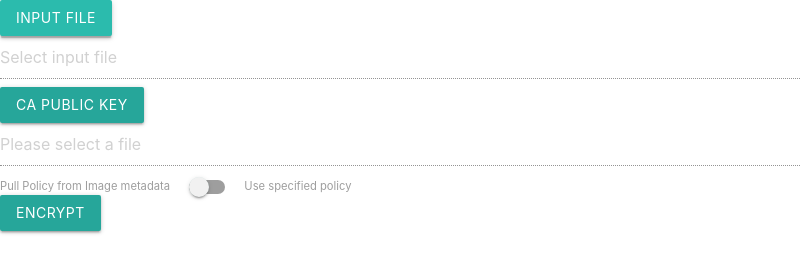
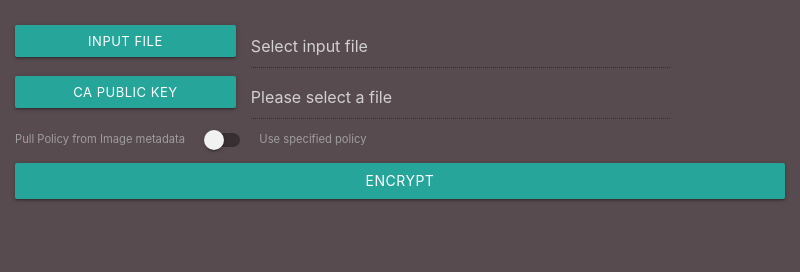
Before and after one commit to sameer-b/ElectronEncryptor, an Electron app: page index.html in a window 800 px wide. Drawn offline with nearby package versions, Linux system fonts and the light colour scheme.

Commit message:
Added styles

```diff
--- a/index.html
+++ b/index.html
@@ -2,18 +2,20 @@
 <html>
     <head>
         <meta charset="UTF-8">
-        <title>PCD Encryptor</title
+        <title>PCD Encryptor</title>
+        <link rel="stylesheet" href="https://cdnjs.cloudflare.com/ajax/libs/materialize/0.97.7/css/materialize.min.css" />
+        <link rel="stylesheet" href="styles/style.css" />
     </head>
     <body>
-        <div class="">
-            <button class="btn" type="button" id="select-input-file">Input File</button>
-            <input type="text" placeholder="Select input file" id="input-file" disabled="disabled"/>
+        <div class="container">
+            <button class="btn btn-small" type="button" id="select-input-file">Input File</button>
+            <input type="text" placeholder="Select input file" id="input-file" disabled="disabled" class="ip"/>
         </div>
-        <div class="">
-            <button class="btn" type="button" id="ca-pub">CA Public Key</button>
-            <input type="text" placeholder="Please select a file" id="ca-pub-file" disabled="disabled"/>
+        <div class="container">
+            <button class="btn btn-small" type="button" id="ca-pub">CA Public Key</button>
+            <input type="text" placeholder="Please select a file" id="ca-pub-file" disabled="disabled" class="ip"/>
         </div>
-        <div class="">
+        <div class="container">
             <div class="switch">
                 <label>
                     Pull Policy from Image metadata
@@ -24,12 +26,10 @@
             </div>
             <textarea placeholder="Specify Policy" id="policy-text-area" class="materialize-textarea"></textarea>
         </div>
-        <div class="">
-            <button class="waves-effect waves-light btn" id="encrypt">Encrypt</button>
+        <div class="row">
+            <button class="waves-effect waves-light btn btn-full" id="encrypt">Encrypt</button>
         </div>
         <script src="https://cdnjs.cloudflare.com/ajax/libs/materialize/0.97.7/js/materialize.min.js"></script>
-        <link rel="stylesheet" href="https://cdnjs.cloudflare.com/ajax/libs/materialize/0.97.7/css/materialize.min.css">
-        <link rel="stylesheet" href="styles/style.css" />
     </body>
 
     <script>
--- a/renderer.js
+++ b/renderer.js
@@ -57,7 +57,7 @@ document.getElementById('fetch-policy-from-image').addEventListener('click', ()
  * @return {String} [Command to execute bridge]
  */
 let getCmd = () => {
-    return 'java -jar ' + __dirname + path.sep + 'lib' + path.sep + 'ABE_Encryptor.jar' + ' ' + params['ca-pub'] + ' ' + getPolicy() + ' ' + params['input-file'] + ' ' + getOutputFile();
+    return 'java -jar ' + __dirname + path.sep + 'lib' + path.sep + 'ABE_Encryptor.jar' + ' ' + params['ca-pub'] + ' \"' + getPolicy() + '\" ' + params['input-file'] + ' ' + getOutputFile();
 };
 
 let getPolicy = () => {
@@ -67,10 +67,10 @@ let getPolicy = () => {
     } else {
         let md = fs.readFileSync(params['input-file']);
         var parser = require('exif-parser').create(md);
+        parser.enableBinaryFields(true);
         var result = parser.parse();
-        console.log(result);
+        policy = result.tags['Copyright'];
     }
-    console.log(policy);
     return policy;
 }
 
@@ -89,7 +89,6 @@ let usePolicyFromImage = () => !document.getElementById('fetch-policy-from-image
 
 let executeBridge = () => {
     let cmd = getCmd();
-    console.log(cmd);
     exec(cmd, {}, function (error, stdout, stderr) {
         console.log('stdout: ' + stdout);
         console.log('stderr: ' + stderr);
--- a/styles/style.css
+++ b/styles/style.css
@@ -1,3 +1,28 @@
 #policy-text-area {
     display: none;
 }
+
+.ip {
+    margin-bottom: 0px;
+}
+.container {
+    display: inline-flex;
+}
+
+.btn-small {
+    margin-right: 15px;
+    width: 50%;
+    height: 100%;
+}
+
+body {
+    margin-top: 25px;
+    background-color: #584b4f;
+    margin-left: 15px;
+    margin-right: 15px;
+}
+
+.btn-full {
+    margin-top: 15px;
+    width: 100%;
+}
```
